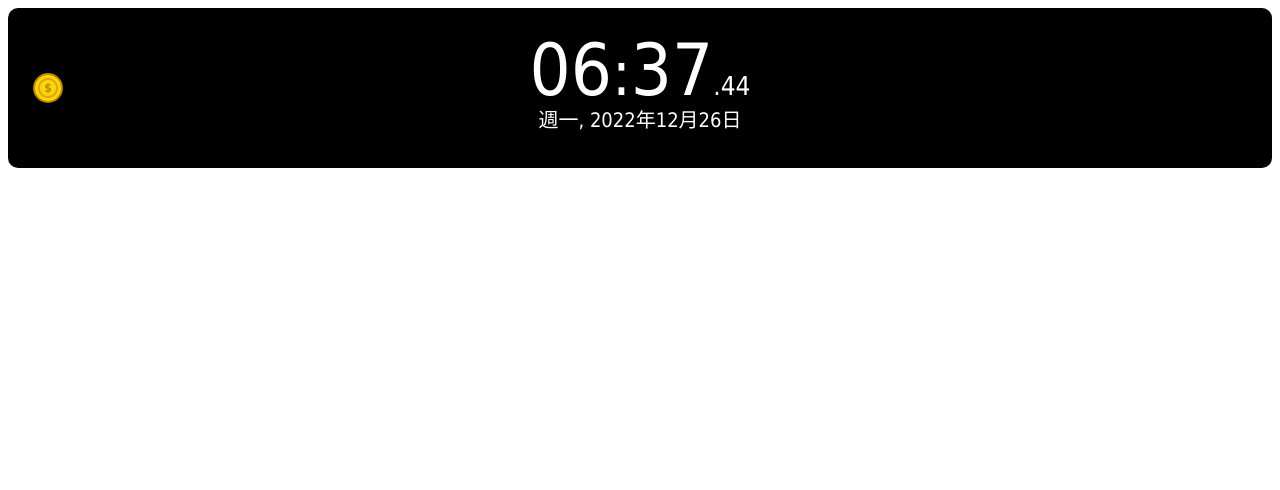
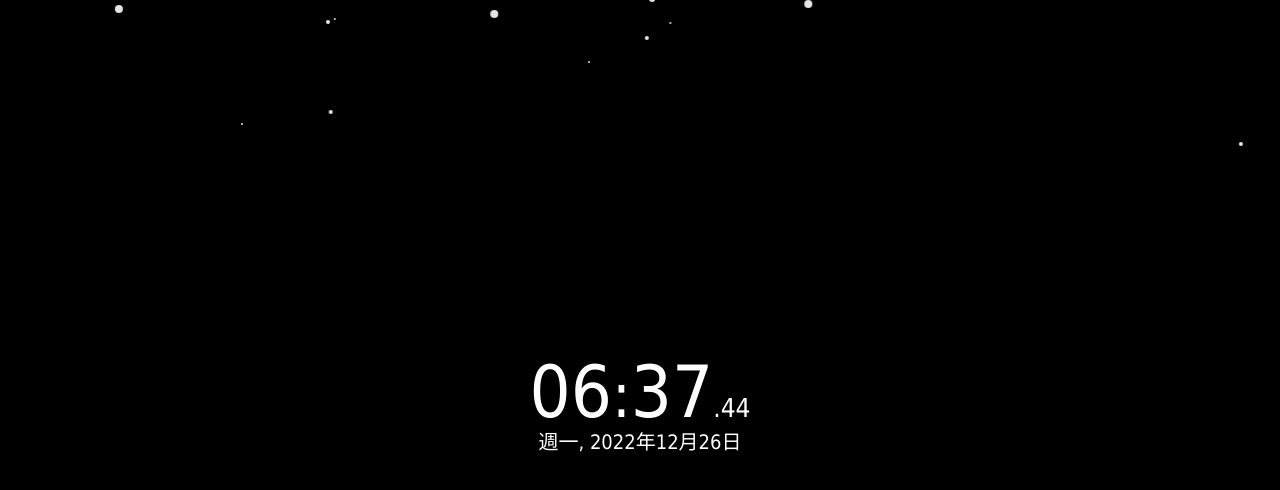
Before and after one commit to MinRuXie/numberClock, a plain HTML site: page index.html in a window 1280 px wide. Drawn offline with Linux system fonts and the light colour scheme; animation ran at ten frames a second.

Commit message:
update snow effect

```diff
--- /dev/null
+++ b/css/snow.scss
@@ -0,0 +1,40 @@
+.snow {
+    opacity: 0.9;
+    position: fixed;
+    background-color: white;
+    border-radius: 100px;
+
+    animation-name: deep-down, path, fade-out;
+    animation-timing-function: linear, ease, linear;
+    animation-iteration-count: infinite, infinite, infinite;
+    animation-direction: normal, alternate, normal;
+
+    /* speed */
+    animation-duration: var(--down-speed), var(--path-speed), var(--down-speed);
+
+    /* x offset */
+    left: calc( var(--left) * 1% );
+
+    /* size */
+    &.size-smaller { width: 2px; height: 2px; }
+    &.size-small { width: 4px; height: 4px; }
+    &.size-middle { width: 6px; height: 6px; }
+    &.size-large { width: 8px; height: 8px; }
+}
+
+@keyframes deep-down {
+    0% { top: calc( var(--top) * -1px); }
+    100% { top: calc( 100vh + var(--top) * 1px ); }
+}
+
+@keyframes path {
+    0% { transform: translateX( calc( var(--path) * 1px ) ); }
+    100% { transform: translateX( calc( var(--path) * -1px ) ); }
+}
+
+@keyframes fade-out {
+    0% { opacity: 0.9; }
+    80% { opacity: 0.9; }
+    90% { opacity: 0.2; }
+    100% { opacity: 0; }
+}
--- a/css/style.scss
+++ b/css/style.scss
@@ -2,11 +2,22 @@
     font-family: Tahoma, sans-serif;
 }
 
+html, body {
+    padding: 0;
+    margin: 0;
+}
+
+section {
+    width: 100%;
+    height: 100vh;
+    background-color: black;
+    display: flex;
+    align-items: center;
+    justify-content: center;
+}
+
 .dashboard-wrap {
-    background-color: black;
     color: white;
-    padding: 20px 20px 40px;
-    border-radius: 10px;
     display: flex;
     flex-direction: column;
     align-items: center;
@@ -40,52 +51,4 @@
         font-size: 20px;
         line-height: 0.8;
     }
-
-    .coin-wrap {
-        position: absolute;
-        top: 70px;
-        left: 30px;
-    }
 }
-
-
-
-.coin-wrap {
-    width: 20px;
-    height: 20px;
-    border-radius: 100px;
-    background-color: gold;
-    border: 2px solid goldenrod; /* 1 */
-    outline: 3px solid gold; /* 2 */
-    box-shadow: 0 0 0 5px darkgoldenrod; /* 3 */
-    color: darkgoldenrod;
-    display: flex;
-    align-items: center;
-    justify-content: center;
-    font-size: 12px;
-    font-weight: bold;
-    box-sizing: border-box;
-}
-
-.animate-up-out {
-    animation-name: up-out;
-    animation-duration: 1s;
-    animation-iteration-count: infinite;
-}
-
-@keyframes up-out {
-    0% {
-        transform: translateY(0) scale(1);
-        opacity: 1;
-    }
-
-    70% {
-        transform: translateY(-50px) scale(1);
-        opacity: 0.8;
-    }
-
-    100% {
-        transform: translateY(-50px) scale(0);
-        opacity: 0;
-    }
-}
--- a/index.html
+++ b/index.html
@@ -6,23 +6,22 @@
     <meta name="viewport" content="width=device-width, initial-scale=1.0">
     <title>本機時鐘</title>
     <link rel="stylesheet" href="css/style.css">
+    <link rel="stylesheet" href="css/snow.css">
 </head>
 <body>
 
-    <section>
+    <section id="js-snow-wrap">
         <div class="js-dashboard dashboard-wrap">
             <div class="clock-wrap">
                 <span class="hour-wrap"></span><span class="text-1">:</span><span class="minutes-wrap"></span><span class="text-2">.</span><span class="seconds-wrap"></span>
             </div>
             <div class="date-wrap"></div>
-            <div class="coin-wrap animate-up-out">$</div>
         </div>
     </section>
 
 
-
-
     <script src="js/plugins/jquery-3.3.1.min.js"></script>
     <script src="js/main.js"></script>
+    <script src="js/snow.js"></script>
 </body>
 </html>
--- a/js/main.js
+++ b/js/main.js
@@ -5,8 +5,6 @@ let weeks =  ['日', '一', '二', '三', '四', '五', '六'];
 function formatNumber(number) {
     return number < 10 ? `0${number}` : number;
 }
-
-
 
 function getNowTime() {
     let now = new Date();
@@ -29,15 +27,8 @@ function getNowTime() {
     $minutes_wrap.text(formatNumber(minutes));
     $seconds_wrap.text(formatNumber(seconds));
     $date_wrap.text(`週${weeks[week_index]}, ${year}年${formatNumber(month)}月${formatNumber(date)}日`);
+}
 
 
-}
-
+/* init */
 setInterval(getNowTime);
-
-
-
-$(function() {
-
-
-});
--- /dev/null
+++ b/js/snow.js
@@ -0,0 +1,33 @@
+$(function() {
+    let viewport_width = document.body.clientWidth;
+    let viewport_height = document.body.clientHeight;
+
+    let $snow_wrap = $('#js-snow-wrap');
+    let snow_sizes = ['size-smaller', 'size-small', 'size-middle', 'size-large'];
+
+    let count = Math.floor(viewport_width / 10);
+
+
+    /* get random number */
+    function getRandomNumber(min, max) {
+        return Math.floor(Math.random()* (max - min + 1)) + min;
+    }
+
+    /* get snow element HTML */
+    function getSnowHTML() {
+        return `<div class="snow ${snow_sizes[getRandomNumber(0, 3)]}" style="--top: ${getRandomNumber(30, viewport_height)}; --left:${getRandomNumber(0, 100)}; --down-speed: ${getRandomNumber(20, 95)}s; --path: ${getRandomNumber(20, 50)}; --path-speed: ${getRandomNumber(5, 25)}s;"></div>`;
+    }
+
+    /* build snow element */
+    function buildSnow(count) {
+        for (let i=0; i < count - 1 ; i++) {
+            $snow_wrap.append( getSnowHTML() );
+        }
+    }
+
+
+    /* init */
+
+    // build snow element
+    buildSnow(count);
+});
```
Also changed, not shown: css/snow.css (added), css/style.css, 3 other files.
